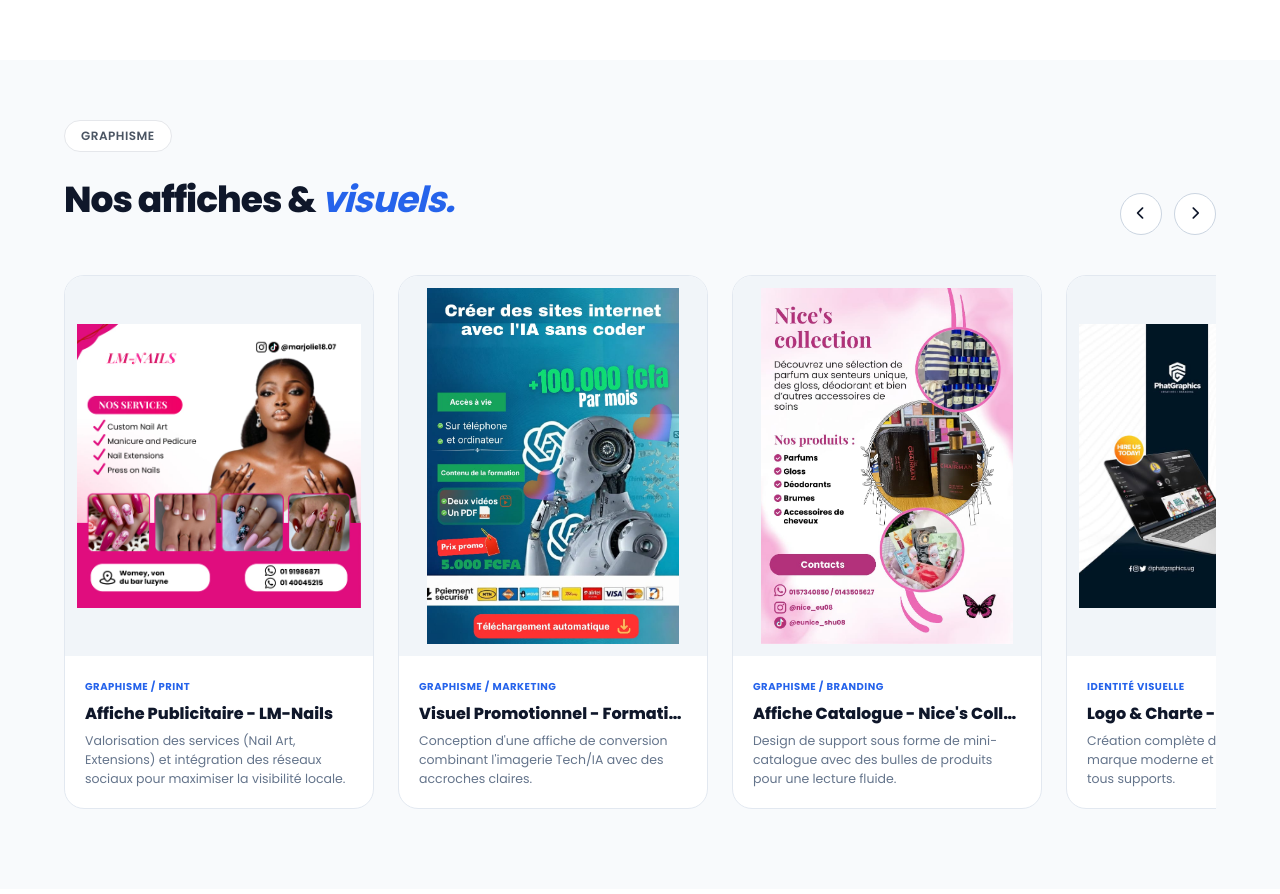
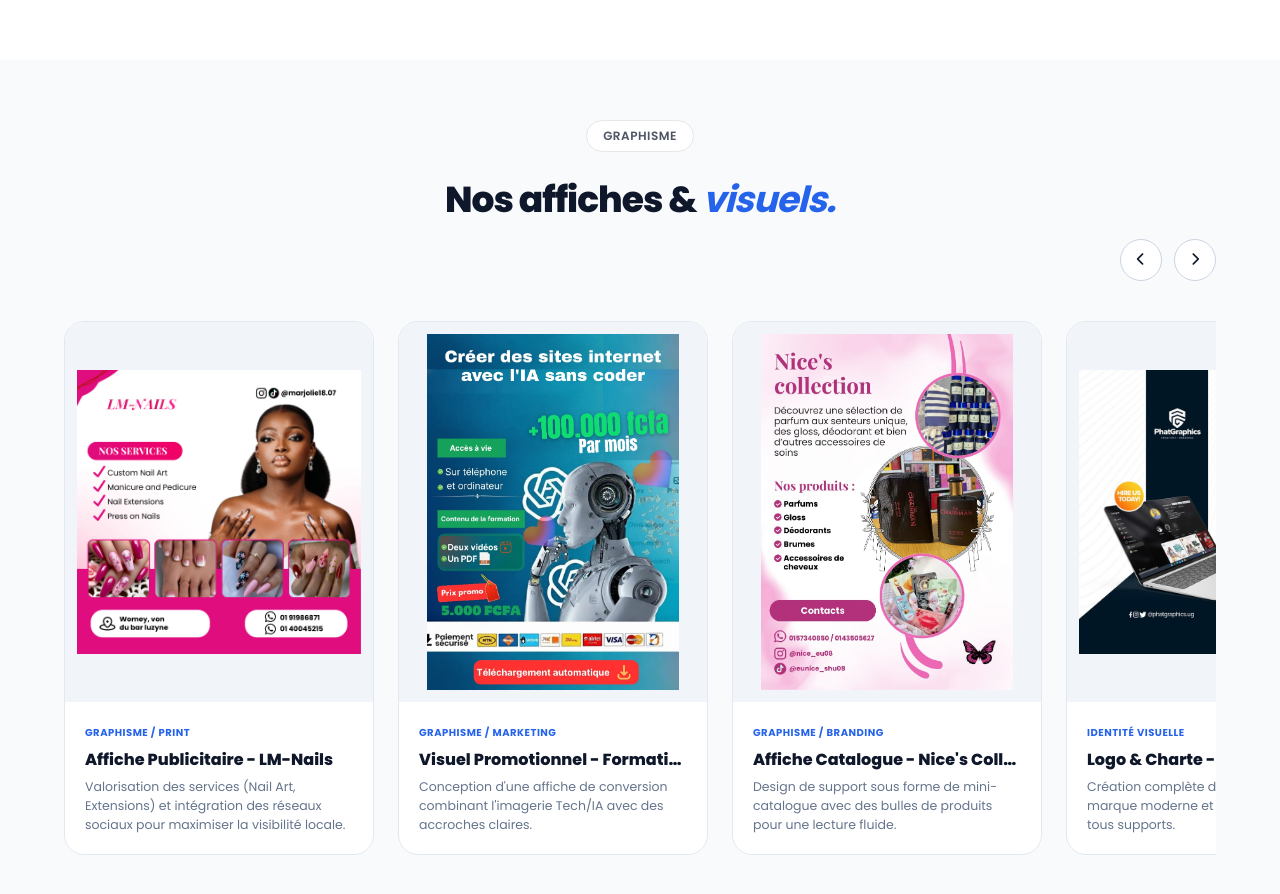
Before and after one commit to emerussoglo/ondigital, a Next.js app: page / in a window 1280 px wide. Shown: the part 2782-3676 px from the top of the page. Built offline with nearby package versions, Linux system fonts and the light colour scheme.

Commit message:
first new

```diff
--- a/src/app/globals.css
+++ b/src/app/globals.css
@@ -2025,14 +2025,25 @@
 .posters-header {
   display: flex;
   justify-content: space-between;
-  align-items: flex-end;
+  /* align-items: flex-end; */
+  flex-direction: column;
   margin-bottom: 36px;
-}
-
+
+}
+
+.posters-header .header-text-side {
+  display: flex;
+  flex-direction: column;
+  align-items: center;
+  text-align: center;
+}
 .carousel-actions-nav {
   display: flex;
   gap: 12px;
   margin-bottom: 4px;
+  align-items: flex-end;
+  justify-content: flex-end; /* 🟢 Aligne les boutons vers la droite */
+  flex: 1; /* Permet d'occuper tout l'espace disponible pour pousser vers la droite */
 }
 
 .nav-arrow-btn {
--- a/src/components/PosterCarouselSection.tsx
+++ b/src/components/PosterCarouselSection.tsx
@@ -70,6 +70,7 @@
             </h2>
           </div>
 
+
           {/* Les flèches de direction */}
           <div className="carousel-actions-nav">
             <button className="nav-arrow-btn" onClick={() => scroll('left')} aria-label="Précédent">
```
Also changed, not shown: src/app/equipe/page.tsx (+10 -0 lines), public/img/jovis.jpeg (added).
